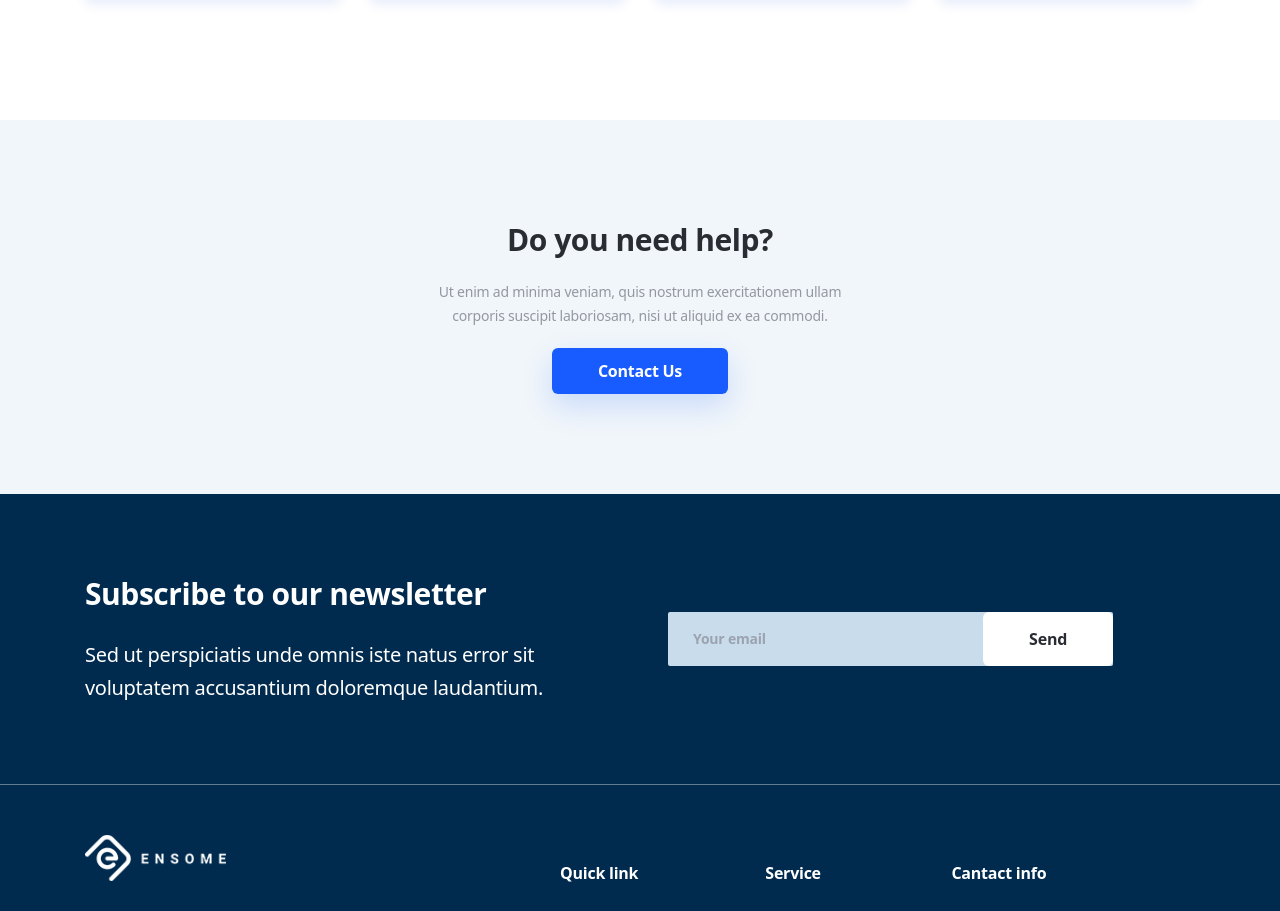
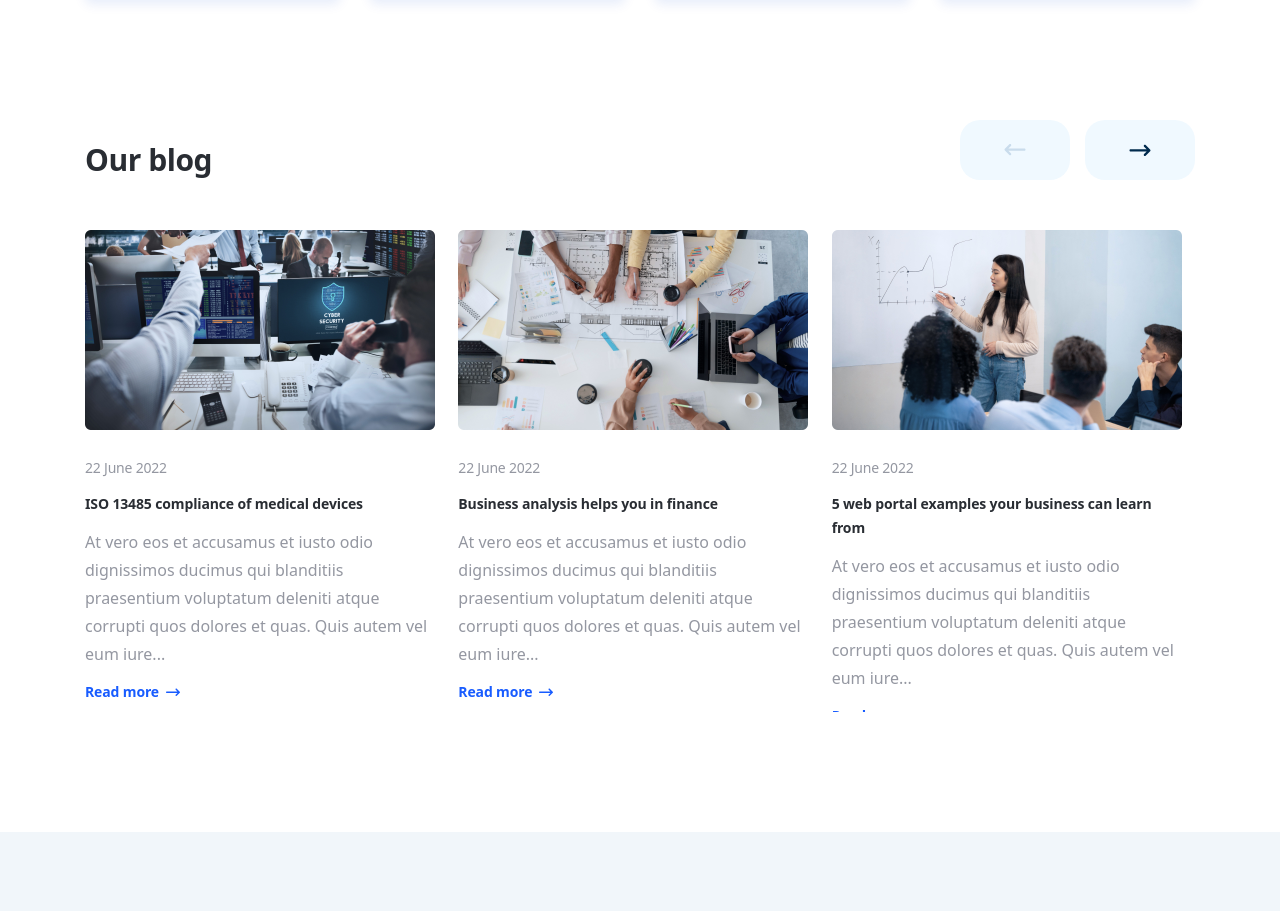
Before and after one commit to Andrei-P47/self-app, a Next.js app: page / in a window 1280 px wide. Shown: the part 5060-5971 px from the top of the page. Built offline with nearby package versions, Linux system fonts and the light colour scheme.

Commit message:
add slider for our blog component

```diff
--- a/package.json
+++ b/package.json
@@ -15,6 +15,7 @@
     "jquery": "^3.6.1",
     "next": "12.3.1",
     "owlcarousel": "^1.3.3",
+    "pure-react-carousel": "^1.30.1",
     "react": "^18.2.0",
     "react-dom": "^18.2.0",
     "react-owl-carousel": "^2.3.3",
--- a/src/components/OurBlogBlock/index.tsx
+++ b/src/components/OurBlogBlock/index.tsx
@@ -1,9 +1,8 @@
 import type { NextPage } from 'next'
 import Image from 'next/image'
 
-
-// import { CarouselProvider, Sliders, Slide, ButtonBack, ButtonNext } from 'pure-react-carousel';
-// import "pure-react-carousel/dist/react-carousel.es.css";
+import { CarouselProvider, Slider, Slide, ButtonBack, ButtonNext } from 'pure-react-carousel';
+import "pure-react-carousel/dist/react-carousel.es.css";
 
 import {TestimonialsCards} from "../../constants/ourBlogBlock.constants";
 import {useMediaQuery} from "../useMediaQuery";
@@ -11,91 +10,87 @@ import {useMediaQuery} from "../useMediaQuery";
 const OurBlogBlock: NextPage = () => {
     const isBreakpoint = useMediaQuery(360)
 
+    // @ts-ignore
     return (
-        <div className="container px-4 xs:px-0 xs:mx-auto w-[360px] xs:w-[1110px] ">
-            {/*{isBreakpoint ? (*/}
-            {/*<CarouselProvider className="items-center justify-center w-full h-full py-[50px] xs:py-[120px]" naturalSlideWidth={100} isIntrinsicHeight={true} totalSlides={6} visibleSlides={3} step={1} infinite={false} dragEnabled={!isBreakpoint} touchEnabled={!isBreakpoint}>*/}
-            {/*    <div className="flex flex-col gap-30px xs:gap-[50px]">*/}
-
-            {/*        <div className="flex justify-between items-stretch">*/}
-            {/*            <div className="headline_3_ExtraBold xs:headline_2_ExtraBold self-end">*/}
-            {/*                Our blog*/}
-            {/*            </div>*/}
-            {/*            <div className="xs:block hidden flex flex-row gap-[15px] ">*/}
-            {/*                <ButtonBack role="button" aria-label="slide backward" className="mr-[15px]" id="prev">*/}
-            {/*                    <button className="flex py-[15px] px-[40px] bg-tertiary rounded-[20px] rotate-180 prev" id="prev">*/}
-            {/*                        <svg width="30" height="30" viewBox="0 0 30 30" fill="none" xmlns="http://www.w3.org/2000/svg">*/}
-            {/*                            <path d="M25.5 15.375C25.5003 15.2058 25.4631 15.0387 25.391 14.8856C25.3189 14.7326 25.2137 14.5974 25.083 14.49L20.664 10.08C20.4531 9.86932 20.1671 9.75098 19.869 9.75098C19.5709 9.75098 19.2849 9.86932 19.074 10.08C18.9698 10.1842 18.8871 10.3079 18.8307 10.444C18.7743 10.5802 18.7452 10.7261 18.7452 10.8735C18.7452 11.0209 18.7743 11.1668 18.8307 11.3029C18.8871 11.4391 18.9698 11.5628 19.074 11.667L21.651 14.25L5.625 14.25C5.32663 14.25 5.04048 14.3685 4.8295 14.5795C4.61853 14.7905 4.5 15.0766 4.5 15.375C4.5 15.6734 4.61853 15.9595 4.8295 16.1705C5.04048 16.3815 5.32663 16.5 5.625 16.5L21.666 16.5L19.0665 19.083C18.9621 19.1872 18.8792 19.311 18.8226 19.4473C18.7661 19.5836 18.737 19.7297 18.737 19.8772C18.737 20.0248 18.7661 20.1709 18.8226 20.3072C18.8792 20.4435 18.9621 20.5673 19.0665 20.6715C19.171 20.776 19.295 20.859 19.4316 20.9155C19.5681 20.9721 19.7145 21.0013 19.8622 21.0013C20.01 21.0013 20.1564 20.9721 20.2929 20.9155C20.4295 20.859 20.5535 20.776 20.658 20.6715L25.17 16.1655C25.2753 16.0627 25.3588 15.9397 25.4155 15.8038C25.4722 15.668 25.5009 15.5222 25.5 15.375Z"*/}
-            {/*                                  fill="#C9DCEC"/>*/}
-            {/*                        </svg>*/}
-            {/*                    </button>*/}
-            {/*                </ButtonBack>*/}
-            {/*                <ButtonNext role="button" aria-label="slide forward" className="" id="next">*/}
-            {/*                    <button className="flex py-[15px] px-[40px] bg-tertiary rounded-[20px] next" id="next">*/}
-            {/*                        <svg width="30" height="30" viewBox="0 0 30 30" fill="none" xmlns="http://www.w3.org/2000/svg">*/}
-            {/*                            <path d="M25.5 15.375C25.5003 15.2058 25.4631 15.0387 25.391 14.8856C25.3189 14.7326 25.2137 14.5974 25.083 14.49L20.664 10.08C20.4531 9.86932 20.1671 9.75098 19.869 9.75098C19.5709 9.75098 19.2849 9.86932 19.074 10.08C18.9698 10.1842 18.8871 10.3079 18.8307 10.444C18.7743 10.5802 18.7452 10.7261 18.7452 10.8735C18.7452 11.0209 18.7743 11.1668 18.8307 11.3029C18.8871 11.4391 18.9698 11.5628 19.074 11.667L21.651 14.25L5.625 14.25C5.32663 14.25 5.04048 14.3685 4.8295 14.5795C4.61853 14.7905 4.5 15.0766 4.5 15.375C4.5 15.6734 4.61853 15.9595 4.8295 16.1705C5.04048 16.3815 5.32663 16.5 5.625 16.5L21.666 16.5L19.0665 19.083C18.9621 19.1872 18.8792 19.311 18.8226 19.4473C18.7661 19.5836 18.737 19.7297 18.737 19.8772C18.737 20.0248 18.7661 20.1709 18.8226 20.3072C18.8792 20.4435 18.9621 20.5673 19.0665 20.6715C19.171 20.776 19.295 20.859 19.4316 20.9155C19.5681 20.9721 19.7145 21.0013 19.8622 21.0013C20.01 21.0013 20.1564 20.9721 20.2929 20.9155C20.4295 20.859 20.5535 20.776 20.658 20.6715L25.17 16.1655C25.2753 16.0627 25.3588 15.9397 25.4155 15.8038C25.4722 15.668 25.5009 15.5222 25.5 15.375Z"*/}
-            {/*                                  fill="#002B4E"/>*/}
-            {/*                        </svg>*/}
-            {/*                    </button>*/}
-            {/*                </ButtonNext>*/}
-            {/*            </div>*/}
-            {/*        </div>*/}
-
-            {/*        <div className="w-full relative flex items-center justify-center">*/}
-            {/*            <Sliders>*/}
-            {/*                <div id="slider" className="h-full flex flex-col xs:flex-row items-start gap-[20px] xs:gap-30px transition ease-out duration-700">*/}
-            {/*                    {TestimonialsCards.map(({ id,icon,date, title, description}, index) => {*/}
-            {/*                        // if(isBreakpoint && index < 3){*/}
-            {/*                            return (*/}
-            {/*                                <Slide index={id} key={index}>*/}
-            {/*                                    <div className="flex flex-row xs:flex-col items-start justify-center min-w-[328px] xs:min-w-[350px] xs:max-w-[350px] gap-2 xs:gap-[20px] bg-white">*/}
-            {/*                                        <div className="pt-[6px] xs:pt-0">*/}
-            {/*                                            <Image*/}
-            {/*                                                src={icon}*/}
-            {/*                                                alt={'logo'}*/}
-            {/*                                                width={isBreakpoint ? 160 : 350}*/}
-            {/*                                                height={isBreakpoint ? 96 : 200}*/}
-            {/*                                            />*/}
-            {/*                                        </div>*/}
-            {/*                                        <div className="flex flex-col gap-[6px] xs:gap-[12px] max-w-[160px] xs:max-w-[350px]">*/}
-            {/*                                            <div className="paragraph_3_Regular text-gray">{date}</div>*/}
-            {/*                                            <div className="headline_7_SemiBold xs:headline_4_Bold"*/}
-            {/*                                                 dangerouslySetInnerHTML={{ __html: title }}/>*/}
-            {/*                                            <div className="hidden xs:block paragraph_2_Regular text-gray">{description}</div>*/}
-            {/*                                            <div className="flex flex-row gap-[4px] items-center">*/}
-            {/*                                                <div className="text-primary headline_7_SemiBold">Read more</div>*/}
-            {/*                                                <Image*/}
-            {/*                                                    src={"/arrow_right.svg"}*/}
-            {/*                                                    alt={'logo'}*/}
-            {/*                                                    width={20}*/}
-            {/*                                                    height={20}*/}
-            {/*                                                />*/}
-            {/*                                            </div>*/}
-            {/*                                        </div>*/}
-            {/*                                    </div>*/}
-            {/*                                </Slide>*/}
-            {/*                            );*/}
-            {/*                        // }*/}
-            {/*                    })}*/}
-            {/*                </div>*/}
-            {/*            </Sliders>*/}
-            {/*        </div>*/}
-
-            {/*        <div className="xs:hidden block">*/}
-            {/*            <button className="w-full justify-center items-center py-[11px] px-[46px] bg-primary rounded-md shadow-[0px_12px_30px_rgba(24,92,255,0.18)]">*/}
-            {/*                <div className="headline_6_Bold text-white">Learn more</div>*/}
-            {/*            </button>*/}
-            {/*        </div>*/}
-            {/*    </div>*/}
-
-
-
-            {/*</CarouselProvider>*/}
-            {/*    /!*) :(*!/*/}
-            {/*    /!*    <div>*!/*/}
-            {/*    /!*        dasa*!/*/}
-            {/*    /!*    </div>*!/*/}
-            {/*    /!*)}*!/*/}
+        <div className="container px-4 xs:px-0 xs:mx-auto w-[360px] xs:w-[1110px] my-[50px] xs:my-[120px]">
+            <CarouselProvider
+                naturalSlideWidth={100}
+                naturalSlideHeight={125}
+                totalSlides={6}
+                visibleSlides={3}
+                touchEnabled={!isBreakpoint}
+                dragEnabled={!isBreakpoint}
+            >
+                <div className="flex flex-col gap-[30px] xs:gap-[50px]">
+                    <div className="flex justify-between items-stretch">
+                        <div className="headline_3_ExtraBold xs:headline_2_ExtraBold self-end">
+                            Our blog
+                        </div>
+                        <div className="xs:block hidden flex flex-row gap-[15px] controlBlock">
+                            <ButtonBack role="button" aria-label="slide backward" className="mr-[15px]" id="prev">
+                                <button className="flex py-[15px] px-[40px] bg-tertiary rounded-[20px] rotate-180 prev" id="prev">
+                                    <svg width="30" height="30" viewBox="0 0 30 30" fill="none" xmlns="http://www.w3.org/2000/svg">
+                                        <path d="M25.5 15.375C25.5003 15.2058 25.4631 15.0387 25.391 14.8856C25.3189 14.7326 25.2137 14.5974 25.083 14.49L20.664 10.08C20.4531 9.86932 20.1671 9.75098 19.869 9.75098C19.5709 9.75098 19.2849 9.86932 19.074 10.08C18.9698 10.1842 18.8871 10.3079 18.8307 10.444C18.7743 10.5802 18.7452 10.7261 18.7452 10.8735C18.7452 11.0209 18.7743 11.1668 18.8307 11.3029C18.8871 11.4391 18.9698 11.5628 19.074 11.667L21.651 14.25L5.625 14.25C5.32663 14.25 5.04048 14.3685 4.8295 14.5795C4.61853 14.7905 4.5 15.0766 4.5 15.375C4.5 15.6734 4.61853 15.9595 4.8295 16.1705C5.04048 16.3815 5.32663 16.5 5.625 16.5L21.666 16.5L19.0665 19.083C18.9621 19.1872 18.8792 19.311 18.8226 19.4473C18.7661 19.5836 18.737 19.7297 18.737 19.8772C18.737 20.0248 18.7661 20.1709 18.8226 20.3072C18.8792 20.4435 18.9621 20.5673 19.0665 20.6715C19.171 20.776 19.295 20.859 19.4316 20.9155C19.5681 20.9721 19.7145 21.0013 19.8622 21.0013C20.01 21.0013 20.1564 20.9721 20.2929 20.9155C20.4295 20.859 20.5535 20.776 20.658 20.6715L25.17 16.1655C25.2753 16.0627 25.3588 15.9397 25.4155 15.8038C25.4722 15.668 25.5009 15.5222 25.5 15.375Z"
+                                              fill="#002B4E" />
+                                    </svg>
+                                </button>
+                            </ButtonBack>
+                            <ButtonNext role="button" aria-label="slide forward" className="" id="next">
+                                <button className="flex py-[15px] px-[40px] bg-tertiary rounded-[20px] next" id="next">
+                                    <svg width="30" height="30" viewBox="0 0 30 30" fill="none" xmlns="http://www.w3.org/2000/svg">
+                                        <path d="M25.5 15.375C25.5003 15.2058 25.4631 15.0387 25.391 14.8856C25.3189 14.7326 25.2137 14.5974 25.083 14.49L20.664 10.08C20.4531 9.86932 20.1671 9.75098 19.869 9.75098C19.5709 9.75098 19.2849 9.86932 19.074 10.08C18.9698 10.1842 18.8871 10.3079 18.8307 10.444C18.7743 10.5802 18.7452 10.7261 18.7452 10.8735C18.7452 11.0209 18.7743 11.1668 18.8307 11.3029C18.8871 11.4391 18.9698 11.5628 19.074 11.667L21.651 14.25L5.625 14.25C5.32663 14.25 5.04048 14.3685 4.8295 14.5795C4.61853 14.7905 4.5 15.0766 4.5 15.375C4.5 15.6734 4.61853 15.9595 4.8295 16.1705C5.04048 16.3815 5.32663 16.5 5.625 16.5L21.666 16.5L19.0665 19.083C18.9621 19.1872 18.8792 19.311 18.8226 19.4473C18.7661 19.5836 18.737 19.7297 18.737 19.8772C18.737 20.0248 18.7661 20.1709 18.8226 20.3072C18.8792 20.4435 18.9621 20.5673 19.0665 20.6715C19.171 20.776 19.295 20.859 19.4316 20.9155C19.5681 20.9721 19.7145 21.0013 19.8622 21.0013C20.01 21.0013 20.1564 20.9721 20.2929 20.9155C20.4295 20.859 20.5535 20.776 20.658 20.6715L25.17 16.1655C25.2753 16.0627 25.3588 15.9397 25.4155 15.8038C25.4722 15.668 25.5009 15.5222 25.5 15.375Z"
+                                              fill="#002B4E"/>
+                                    </svg>
+                                </button>
+                            </ButtonNext>
+                        </div>
+                    </div>
+                    <div className="w-full relative  items-center justify-center">
+                        <Slider>
+                            <div id="slider" className="h-full xs:h-[482px] flex flex-col xs:flex-row items-start gap-[20px] xs:gap-[20px] transition ease-out duration-700">
+                                {TestimonialsCards.map(({ id,icon,date, title, description}, index) => {
+                                    if(isBreakpoint ?  index < 3 : index < TestimonialsCards.length){
+                                        return (
+                                            <Slide index={id} key={index}>
+                                                <div className="flex flex-row xs:flex-col items-start justify-center min-w-[328px] xs:min-w-[350px] xs:max-w-[350px] gap-2 xs:gap-[20px] bg-white">
+                                                    <div className="pt-[6px] xs:pt-0">
+                                                        <Image
+                                                            src={icon}
+                                                            alt={'logo'}
+                                                            width={isBreakpoint ? 160 : 350}
+                                                            height={isBreakpoint ? 96 : 200}
+                                                        />
+                                                    </div>
+                                                    <div className="flex flex-col gap-[6px] xs:gap-[12px] max-w-[160px] xs:max-w-[350px]">
+                                                        <div className="paragraph_3_Regular text-gray">{date}</div>
+                                                        <div className="headline_7_SemiBold xs:headline_4_Bold"
+                                                             dangerouslySetInnerHTML={{ __html: title }}/>
+                                                        <div className="hidden xs:block paragraph_2_Regular text-gray">{description}</div>
+                                                        <div className="flex flex-row gap-[4px] items-center">
+                                                            <div className="text-primary headline_7_SemiBold">Read more</div>
+                                                            <Image
+                                                                src={"/arrow_right.svg"}
+                                                                alt={'logo'}
+                                                                width={20}
+                                                                height={20}
+                                                            />
+                                                        </div>
+                                                    </div>
+                                                </div>
+                                            </Slide>
+                                        );
+                                    }
+                                })}
+                            </div>
+                        </Slider>
+                    </div>
+                    <div className="xs:hidden block">
+                        <button className="w-full justify-center items-center py-[11px] px-[46px] bg-primary rounded-md shadow-[0px_12px_30px_rgba(24,92,255,0.18)]">
+                            <div className="headline_6_Bold text-white">Learn more</div>
+                        </button>
+                    </div>
+                </div>
+            </CarouselProvider>
         </div>
     )
 }
--- a/src/constants/ourBlogBlock.constants.ts
+++ b/src/constants/ourBlogBlock.constants.ts
@@ -38,7 +38,7 @@ export const TestimonialsCards = [
         id: 6,
         icon: '/img_3.jpg',
         date: '22 June 2022',
-        title: '5 web portal <span class="xs:block hidden">examples</span> your business can learn from',
+        title: '5 web portasaal <span class="xs:inline hidden">examples</span> your business can learn from',
         description: 'At vero eos et accusamus et iusto odio dignissimos ducimus qui blanditiis praesentium voluptatum deleniti atque corrupti quos dolores et quas. Quis autem vel eum iure...'
     }
 ]
```
Also changed, not shown: src/styles/globals.css (+9 -1 lines).
